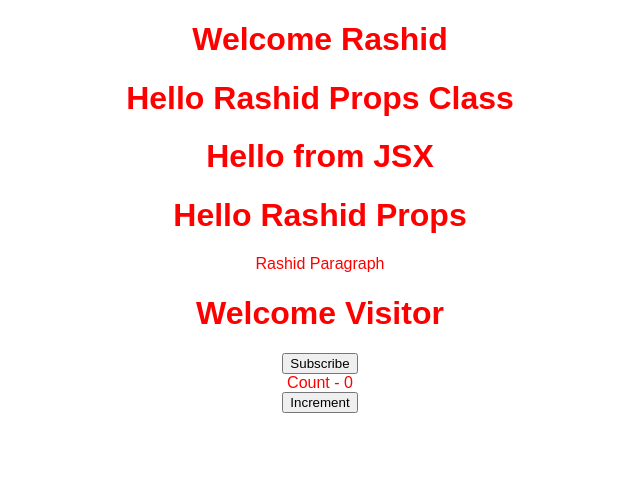
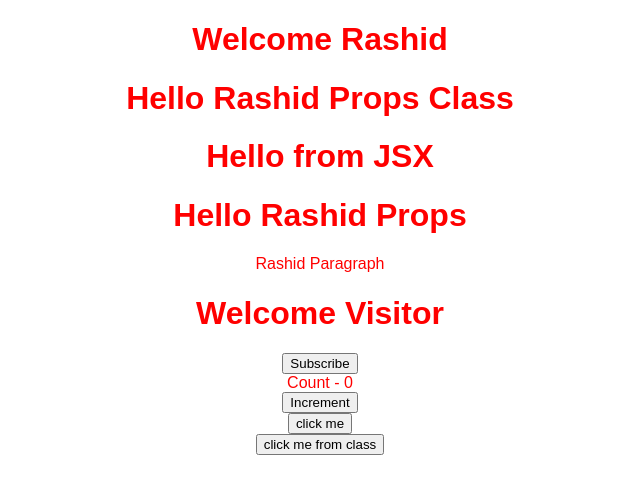
Before and after one commit to RashidKhan1234/React-Final-Repo, a React (Create React App) app in the folder React training/: page / in a window 1280 px wide. Shown: the top 494 px of the page, without its empty margins (320-960 px from the left). Built offline with nearby package versions, Linux system fonts and the light colour scheme.

Commit message:
Click event from function and class

```diff
--- a/React training/src/App.js
+++ b/React training/src/App.js
@@ -6,7 +6,8 @@ import Hello from "./Component/HelloWithJSX";
 import HelloProps from "./Component/Props";
 import Message from "./Component/MessageWithState";
 import Counter from "./Component/Counter";
-
+import ClickMe from "./Component/EventClick";
+import ClickfromClass from "./Component/eventClickFromClass";
 
 class App extends Component {
   render() {
@@ -19,7 +20,9 @@ class App extends Component {
           <p>Rashid Paragraph</p>
         </HelloProps>
         <Message />
-        <Counter/>
+        <Counter />
+        <ClickMe />
+        <ClickfromClass />
       </div>
     );
   }
--- /dev/null
+++ b/React training/src/Component/EventClick.js
@@ -0,0 +1,14 @@
+import React from "react";
+
+function Click_() {
+  function clickHandler() {
+    alert("button clicked");
+  }
+  return (
+    <div>
+      <button onClick={clickHandler}>click me</button>
+    </div>
+  );
+}
+
+export default Click_;
--- /dev/null
+++ b/React training/src/Component/eventClickFromClass.js
@@ -0,0 +1,15 @@
+import React, { Component } from "react";
+
+class ClickFromClass extends Component {
+  Click_() {
+    alert("click from class");
+  }
+  render() {
+    return (
+      <div>
+        <button onClick={this.Click_}>click me from class</button>
+      </div>
+    );
+  }
+}
+export default ClickFromClass;
--- /dev/null
+++ b/React training/src/Component/styles.css
@@ -0,0 +1,5 @@
+.App {
+  font-family: sans-serif;
+  text-align: center;
+  color: red;
+}
```
